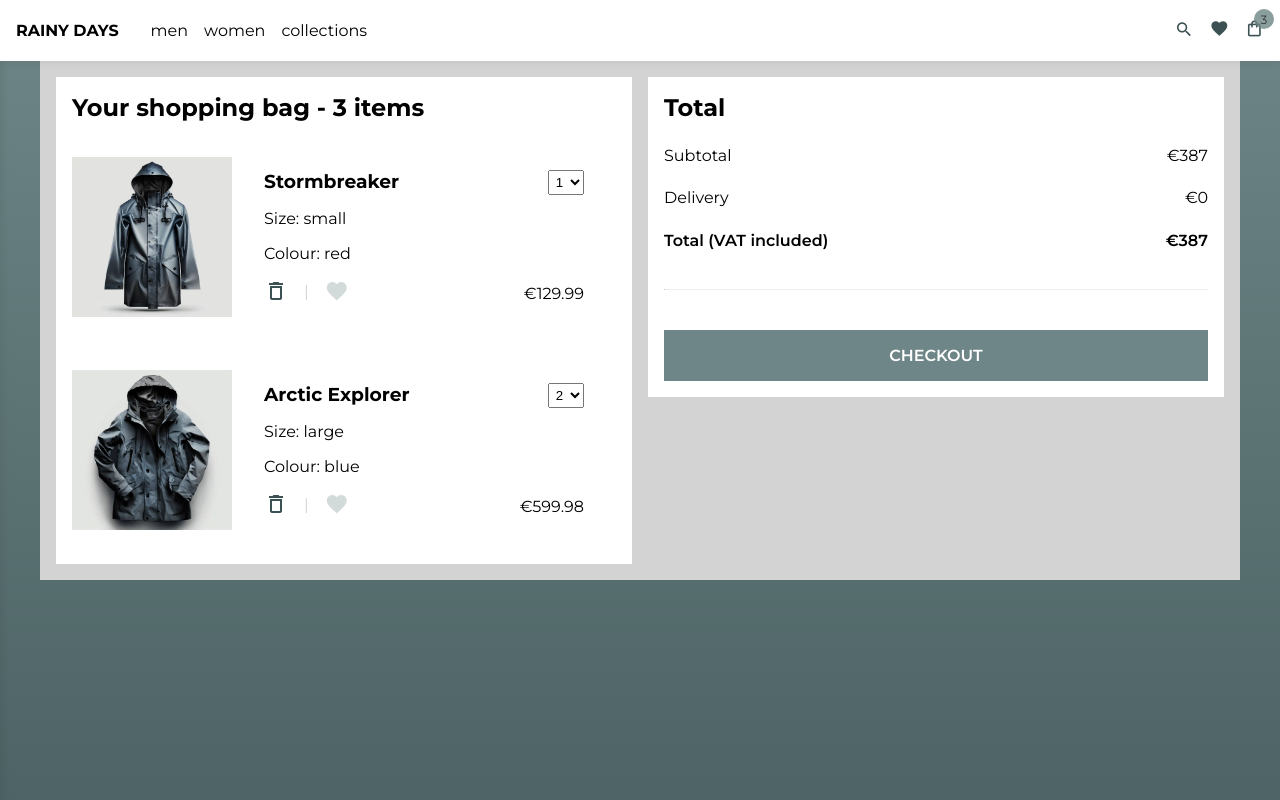
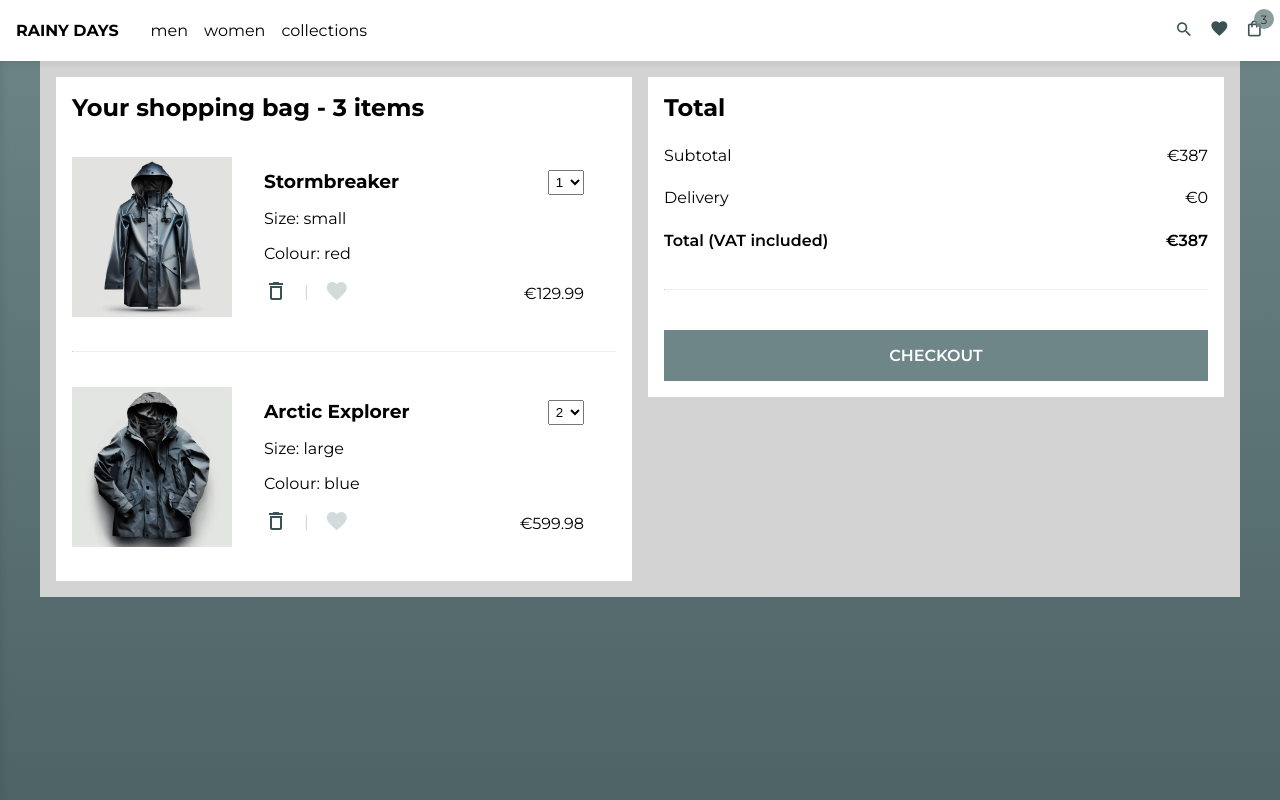
Before and after one commit to kyrregjerstad/Rainy-Days, a SvelteKit app: page /cart in a window 1280 px wide. Shown: the top 800 px of the page. Built offline with nearby package versions, Linux system fonts and the light colour scheme.

Commit message:
add cart divider

```diff
--- a/src/routes/cart/+page.svelte
+++ b/src/routes/cart/+page.svelte
@@ -31,6 +31,7 @@
       {/if}
     </h2>
     {#each $cart as item (item.cartItemId)}
+      <hr class="order-item-divider" />
       <OrderItem {item} bind:price={productPrice} />
     {/each}
   </section>
@@ -78,6 +79,14 @@
     background-color: var(--clr-white);
   }
 
+  .order-items hr:nth-of-type(1) {
+    display: none;
+  }
+
+  .order-items hr {
+    margin-block: 0;
+  }
+
   .summary {
     display: flex;
     flex-direction: column;
```
